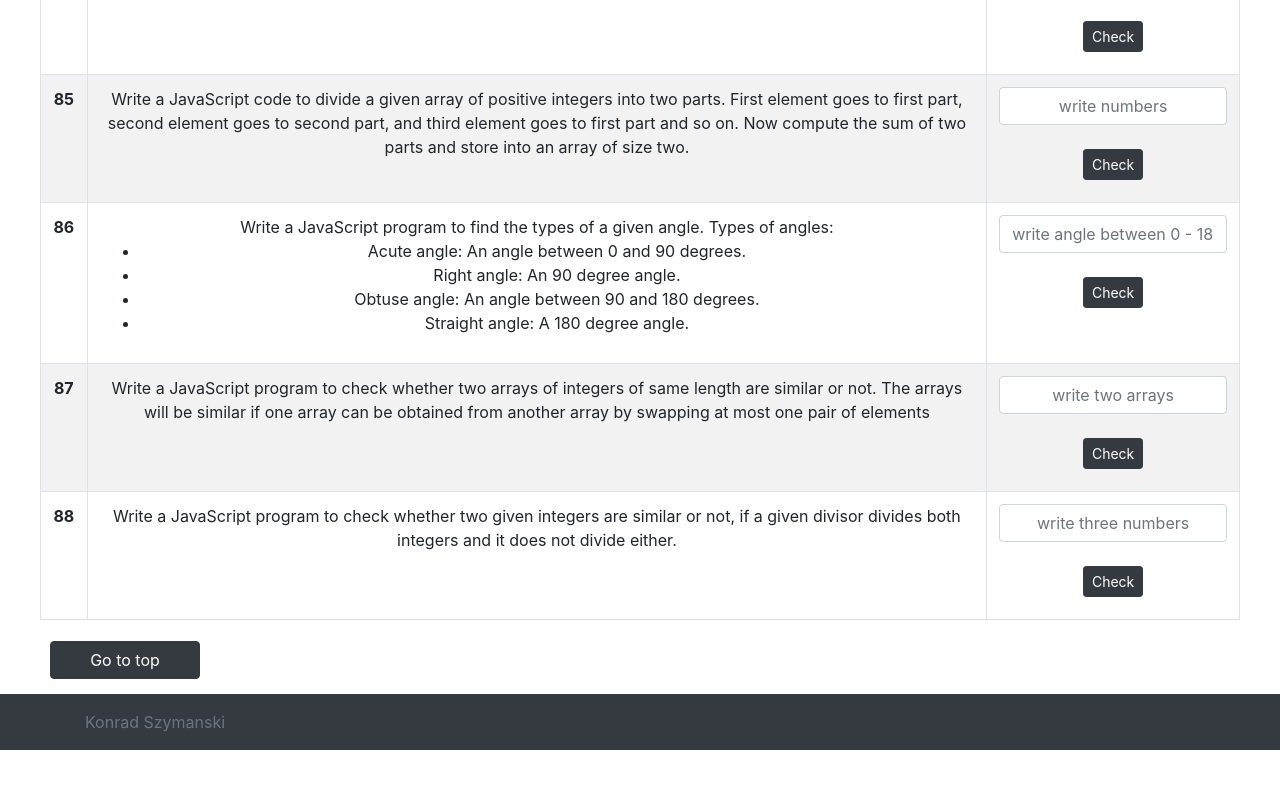
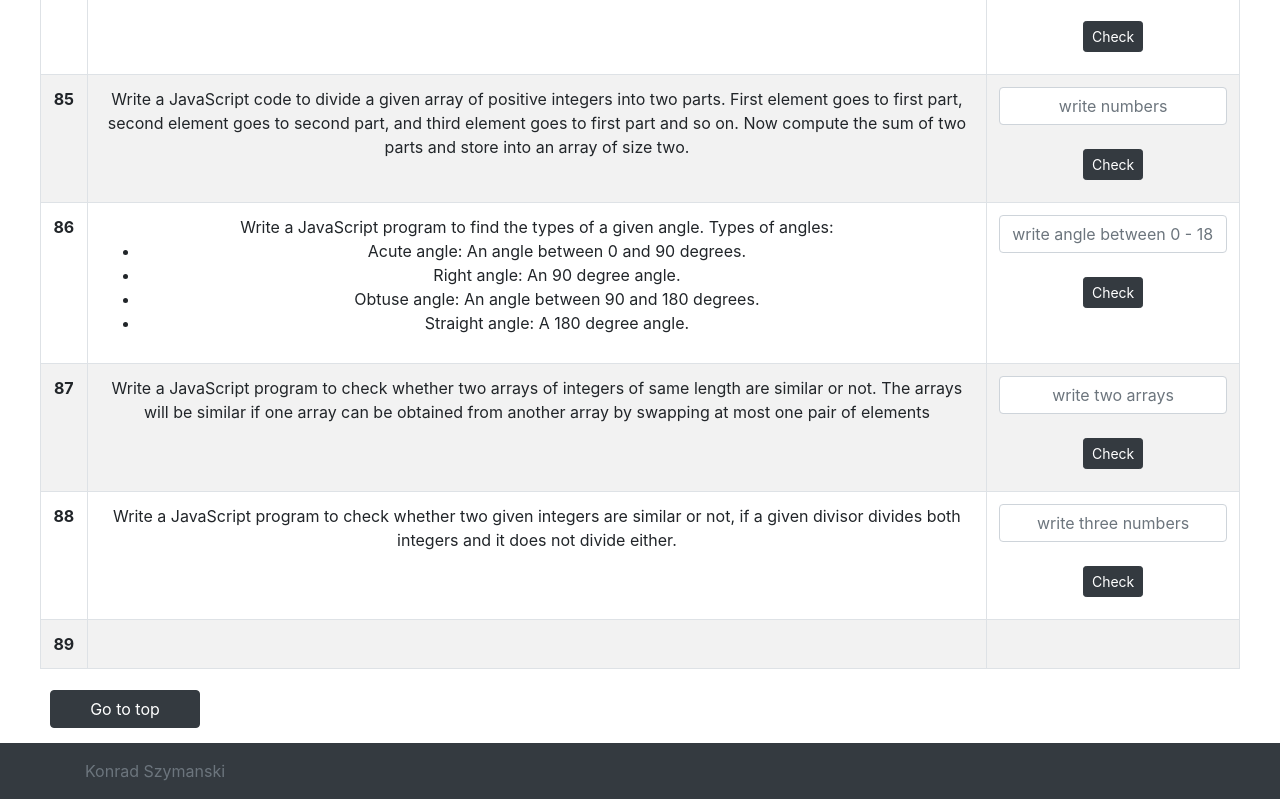
Before and after one commit to konradszymanski/JavaScript-basic, a plain HTML site: page index.html in a window 1280 px wide. Shown: the part 10440-11239 px from the top of the page. Before the commit the page ends 11190 px from the top, so only its background shows below. Drawn offline with nearby package versions, Linux system fonts and the light colour scheme.

Commit message:
Update index.html

```diff
--- a/index.html
+++ b/index.html
@@ -1297,6 +1297,16 @@
                 </td>
             </tr>
             <!--task-->
+            <tr>
+                <th scope="row">89</th>
+                <td>
+
+                </td>
+                <td id="task">
+                    <p class="answer" id="task89ans"></p>
+                </td>
+            </tr>
+            <!--task-->
             <!--
             <tr>
                 <th scope="row">#</th>
```
